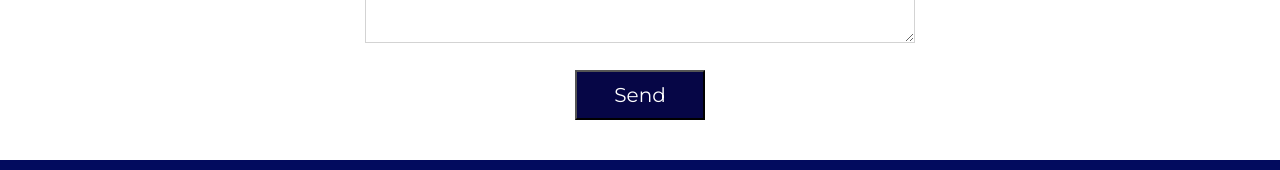
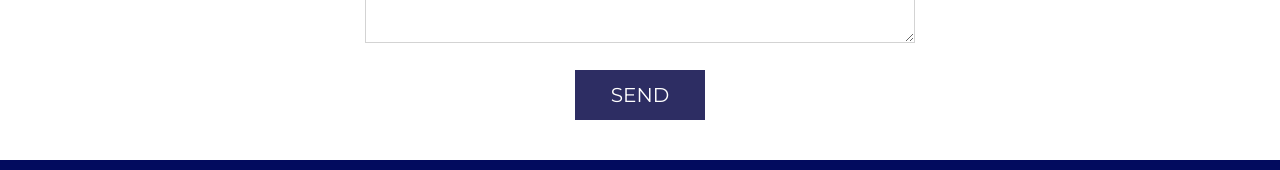
Before and after one commit to arturfil/A-A-Imports-and-Exports, a React (Create React App) app in the folder aa_exports-client/: page /contactUs in a window 1280 px wide. Shown: the part 702-872 px from the top of the page. Built offline with nearby package versions, Linux system fonts and the light colour scheme.

Commit message:
changed the css of the button in the contact form

```diff
--- a/aa_exports-client/src/components/contact-us/ContactUs.css
+++ b/aa_exports-client/src/components/contact-us/ContactUs.css
@@ -23,11 +23,13 @@
 
 .btn-form {
   margin-top: 20px;
-  background-color: rgb(6, 6, 70);
+  background-color: rgba(6, 6, 70, 0.842);
   color: white;
   height: 50px;
   width: 130px;
   font-size: 20px;
+  border: none;
+  text-transform: uppercase;
 }
 
 .btn-form:hover {
```
